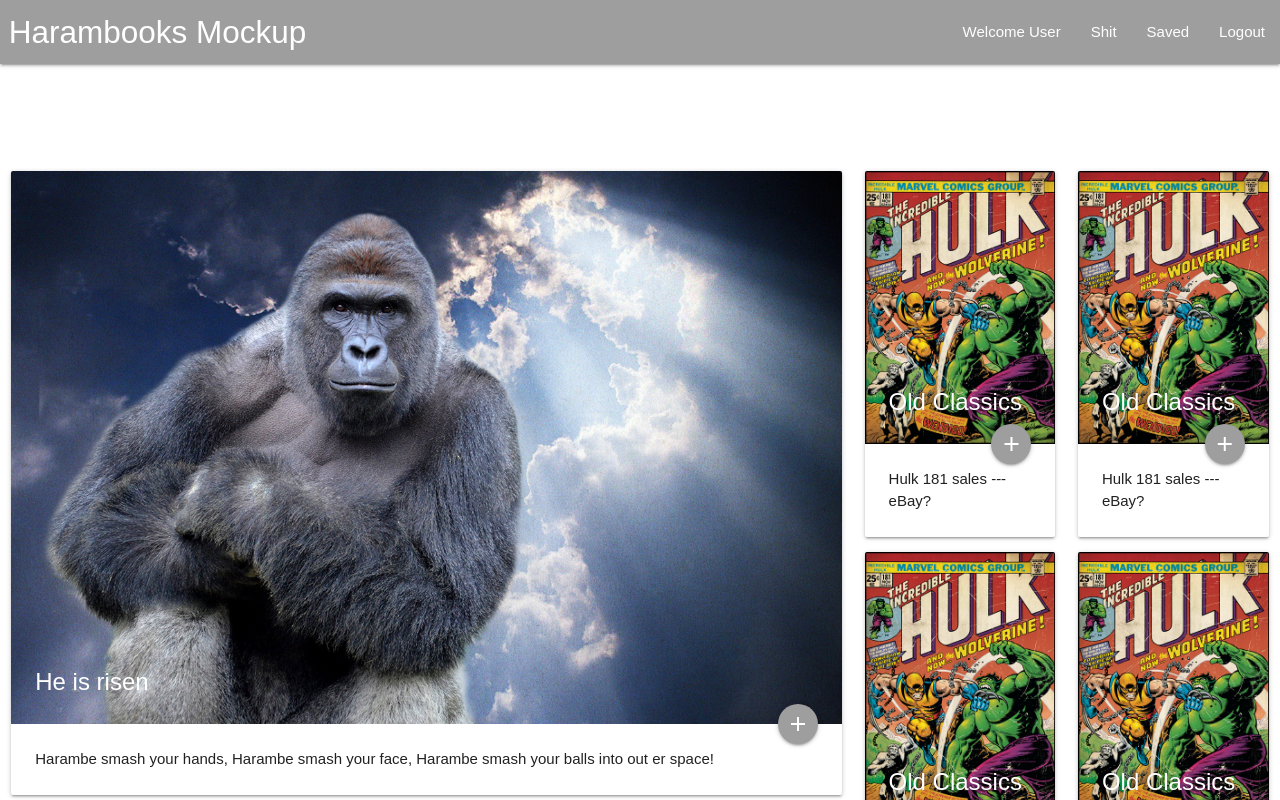
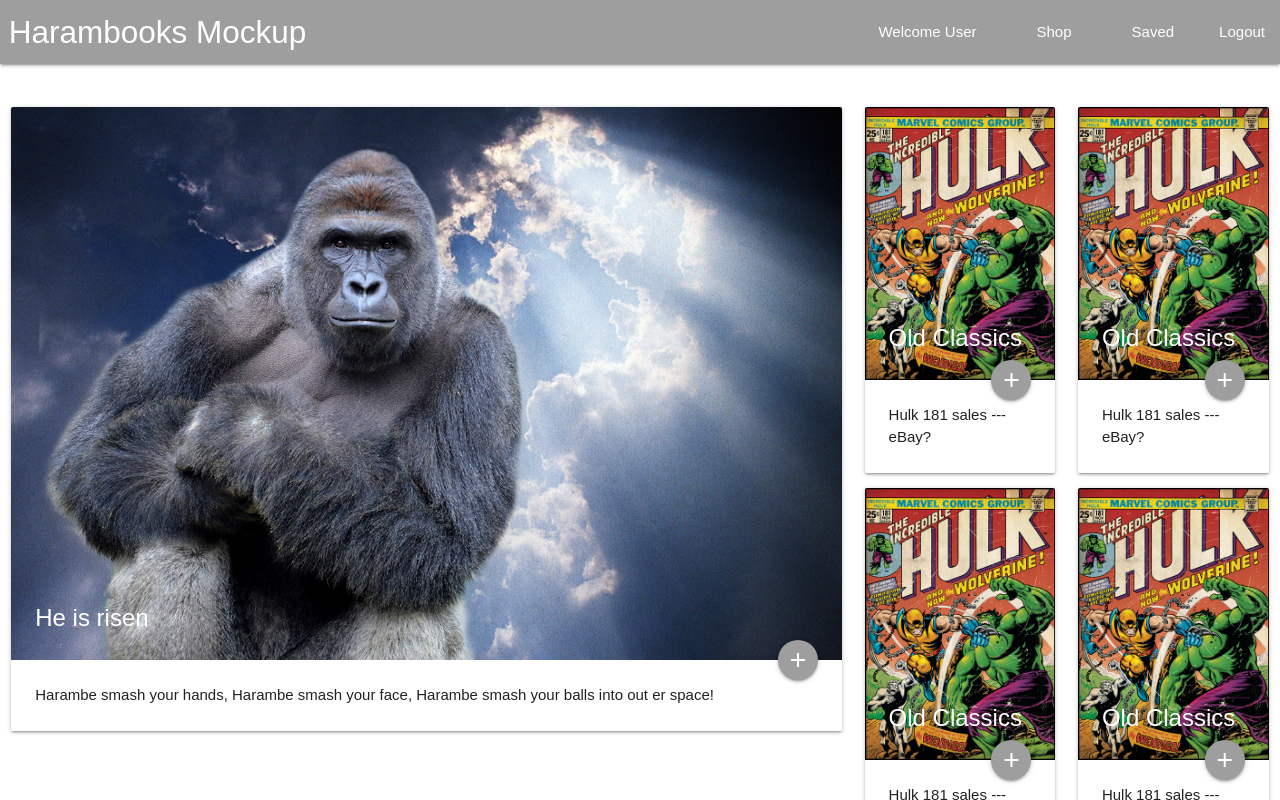
Before and after one commit to mweaber/team-Mongods, a React (Create React App) app in the folder client/: page / in a window 1280 px wide. Shown: the top 800 px of the page. Built offline with nearby package versions, Linux system fonts and the light colour scheme.

Commit message:
Basic routes working and ErrorPage made

```diff
--- a/client/src/components/Header.js
+++ b/client/src/components/Header.js
@@ -7,11 +7,11 @@ class Header extends Component {
             <div>
                 <nav>
                     <div className="nav-wrapper grey dark-5">
-                       <a href="" className="brand-logo">&nbsp;Harambooks Mockup</a>
+                       <Link to ="/"><a href="" className="brand-logo">&nbsp;Harambooks Mockup</a></Link>
                         <ul id="nav-mobile" className="right hide-on-med-and-down">
-                            <li><a href="">Welcome User</a>></li>
-                            <li><a href="">Shit</a></li>
-                            <li><a href="">Saved</a></li>
+                            <li><Link to = "/login"><a href="">Welcome User</a></Link></li>
+                            <li><Link to = "/shop"><a href="">Shop</a></Link></li>
+                            <li><Link to = "/saved"><a href="">Saved</a></Link></li>
                             <li><a href="">Logout</a></li>
                         </ul>
                     </div>
```
Also changed, not shown: client/src/components/ErrorPage.js (added, +17 -0 lines).
